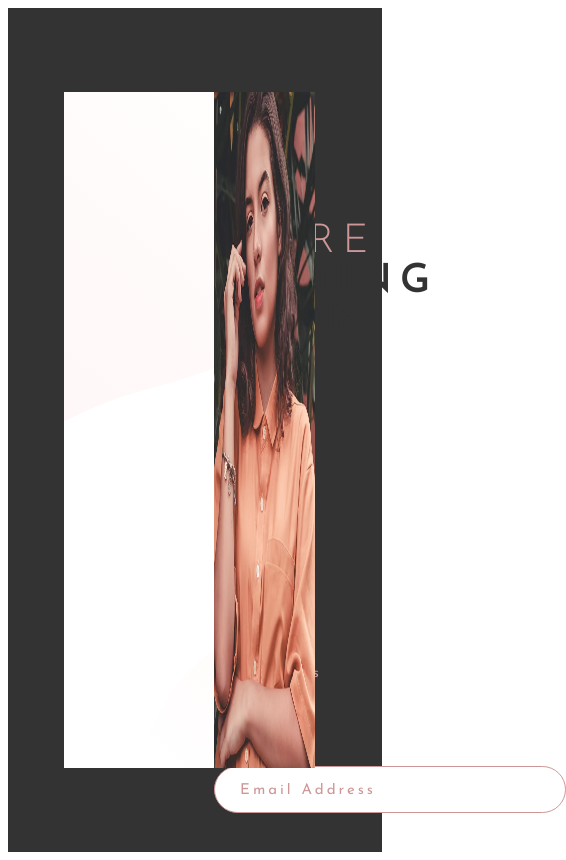
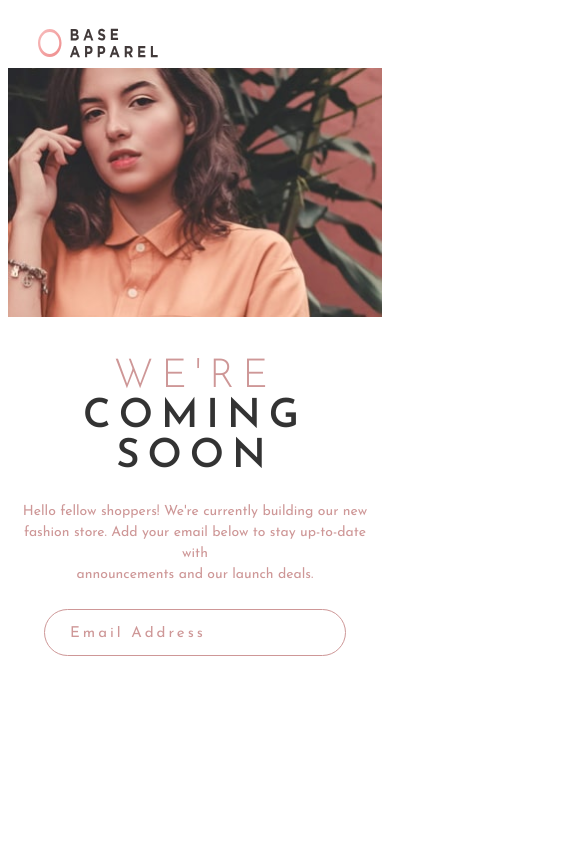
Before and after one commit to tamfolio/base-apparel-landing-page, a React (Create React App) app: page / in a window 390 px wide. Shown: the whole page, 566 px wide, since content can reach past the window. Built offline with nearby package versions, Linux system fonts and the light colour scheme.

Commit message:
mobile responsive for 700px below

```diff
--- a/src/components/Left.jsx
+++ b/src/components/Left.jsx
@@ -1,13 +1,16 @@
 import React from 'react'
 import EmailBar from './EmailBar'
+import MobileImage from './MobileImage'
 import { Base } from './styled/Base.styled'
 import { Flex } from './styled/Flex.styled'
+import { LogoStyle } from './styled/Logo.styled'
 
 function Left() {
   return (
     <Base>
     <Flex>
-    <img src="./images/logo.svg" alt="" />
+    <LogoStyle src="./images/logo.svg" alt="" />
+    <MobileImage/>
     <h2><span>WE'RE </span> <br/> COMING <br/> SOON</h2>
     <p> Hello fellow shoppers! We're currently building our new <br/>fashion store. Add your email below to stay up-to-date with<br/> announcements and our launch deals.</p>
     <EmailBar/>
--- /dev/null
+++ b/src/components/MobileImage.jsx
@@ -0,0 +1,10 @@
+import { MobileImageStyle } from "./styled/MobileImage.styled"
+
+
+function MobileImage() {
+  return (
+    <MobileImageStyle src="./images/hero-mobile.jpg" alt="" />
+  )
+}
+
+export default MobileImage
--- a/src/components/styled/Base.styled.jsx
+++ b/src/components/styled/Base.styled.jsx
@@ -10,4 +10,12 @@ export const Base = styled.div`
     background-size: cover;
     display: flex;
     flex-direction: column;
+
+    @media(max-width: 700px){
+        width: 100%;
+        background: none;
+        margin: o;
+        padding: 0;
+        height: auto;
+    }
 `
--- a/src/components/styled/Container.styled.jsx
+++ b/src/components/styled/Container.styled.jsx
@@ -8,4 +8,10 @@ export const Container = styled.div `
     background-color: #333;
     margin: 0;
     padding: 0;
+
+    @media(max-width: 700px){
+        background-color: #fff;
+        flex-direction: column;
+        height: auto;
+    }
 `
--- a/src/components/styled/EmailBar.styled.jsx
+++ b/src/components/styled/EmailBar.styled.jsx
@@ -19,4 +19,10 @@ export const Email = styled.input`
         border: 3px solid hsl(0, 93%, 68%);
         outline: none;
     }
+    @media(max-width: 700px){
+        width: 250px;
+        display: flex;
+        align-self: center;
+    }
+
 `
--- a/src/components/styled/Flex.styled.jsx
+++ b/src/components/styled/Flex.styled.jsx
@@ -9,9 +9,6 @@ export const Flex = styled.div`
     padding-top: 50px;
     font-family: 'Josefin Sans', sans-serif;
 
-    & > img{
-        width:40%;
-    }
 
     & > h2{
         font-size: 40px;
@@ -35,8 +32,20 @@ export const Flex = styled.div`
     }
 
 
-    @media(max-width: ${({ theme }) => theme.mobile}) {
-        flex-direction: column;
-        text-align: center;
+    @media(max-width: 700px){
+        padding: 0;
+
+
+        & > h2{
+            text-align: center;
+            margin-top: 40px;
+        }
+
+        & > p{
+            text-align: center;
+            font-size: 14px;
+            line-height: 1.5;
+            padding: 0 10px;
+        }
     }
 `
--- a/src/components/styled/Image.styled.jsx
+++ b/src/components/styled/Image.styled.jsx
@@ -8,4 +8,8 @@ export const Image = styled.div `
         width: 90%;
         height: 80vh;
     }
+
+    @media(max-width: 700px){
+        display: none;
+    }
 `
--- /dev/null
+++ b/src/components/styled/Logo.styled.jsx
@@ -0,0 +1,12 @@
+import styled from 'styled-components'
+
+export const LogoStyle = styled.img `
+    width:120px;
+    height: 30px;
+
+    @media(max-width: 700px){
+        margin-top: 20px;
+        margin-bottom: 10px;
+        margin-left: 30px;
+    }
+  `
--- /dev/null
+++ b/src/components/styled/MobileImage.styled.jsx
@@ -0,0 +1,10 @@
+import styled from 'styled-components'
+
+export const MobileImageStyle = styled.img`
+    display: none;
+
+
+    @media(max-width: 700px){
+        display: block;
+    }
+`
```
